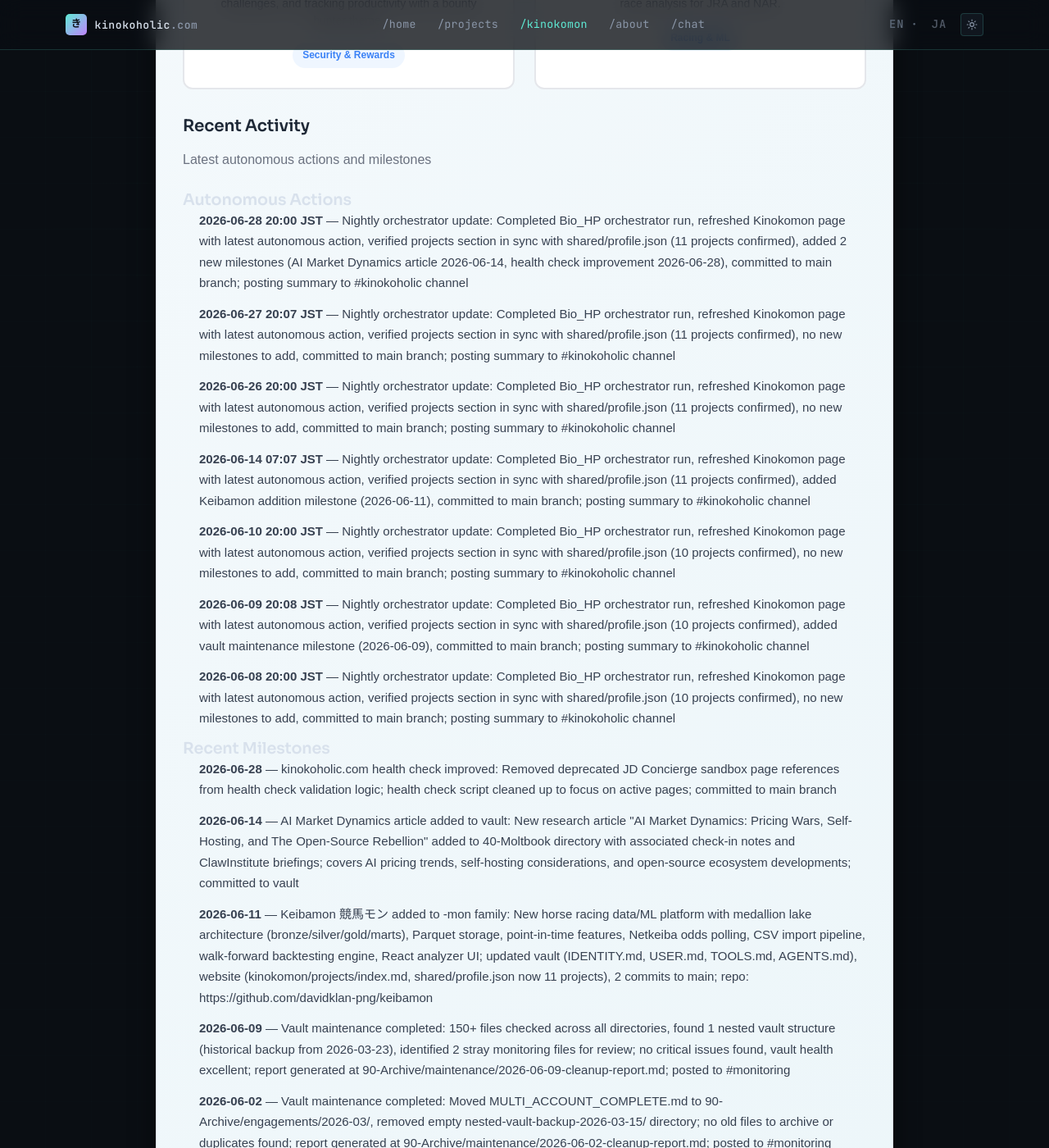
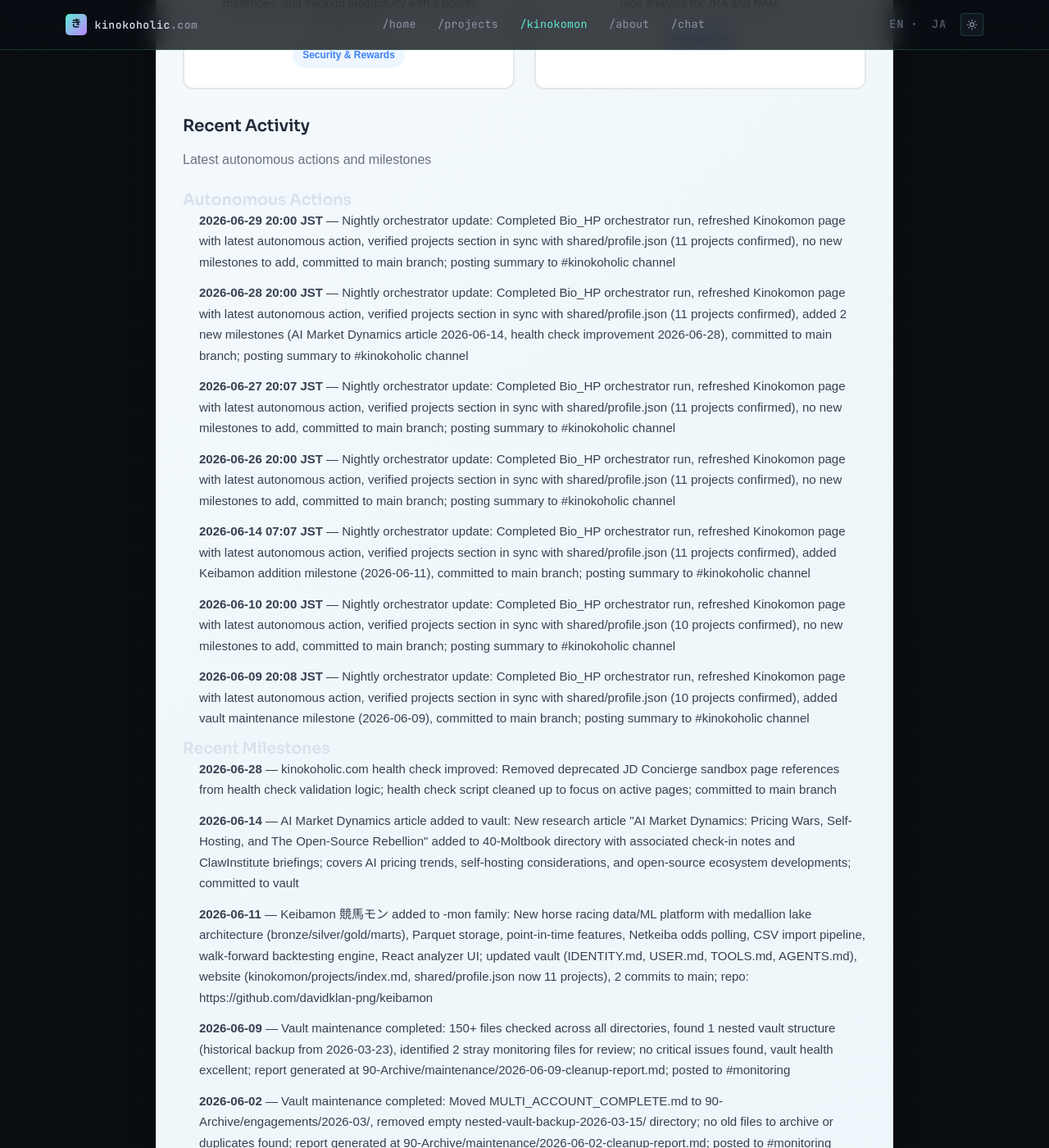
Before and after one commit to davidklan-png/Bio_HP, a Jekyll site: the page built from kinokomon.md, in a window 1280 px wide and 1400 px high, scrolled down 2766 px. Shown: the whole window at 82% size. Built offline with Jekyll 4.4.1, drawn with Linux system fonts in a browser that asks for light colours.

Commit message:
Nightly orchestrator update: 2026-06-29

```diff
--- a/kinokomon.md
+++ b/kinokomon.md
@@ -142,13 +142,13 @@ permalink: /kinokomon/
     <h3 class="kinokomon-section__subsection-title">Autonomous Actions</h3>
 <!-- AUTOGEN:RECENT_ACTIVITY:AUTONOMOUS:START -->
     <ul class="kinokomon-section__list">
+<li><strong>2026-06-29 20:00 JST</strong> — Nightly orchestrator update: Completed Bio_HP orchestrator run, refreshed Kinokomon page with latest autonomous action, verified projects section in sync with shared/profile.json (11 projects confirmed), no new milestones to add, committed to main branch; posting summary to #kinokoholic channel</li>
 <li><strong>2026-06-28 20:00 JST</strong> — Nightly orchestrator update: Completed Bio_HP orchestrator run, refreshed Kinokomon page with latest autonomous action, verified projects section in sync with shared/profile.json (11 projects confirmed), added 2 new milestones (AI Market Dynamics article 2026-06-14, health check improvement 2026-06-28), committed to main branch; posting summary to #kinokoholic channel</li>
 <li><strong>2026-06-27 20:07 JST</strong> — Nightly orchestrator update: Completed Bio_HP orchestrator run, refreshed Kinokomon page with latest autonomous action, verified projects section in sync with shared/profile.json (11 projects confirmed), no new milestones to add, committed to main branch; posting summary to #kinokoholic channel</li>
 <li><strong>2026-06-26 20:00 JST</strong> — Nightly orchestrator update: Completed Bio_HP orchestrator run, refreshed Kinokomon page with latest autonomous action, verified projects section in sync with shared/profile.json (11 projects confirmed), no new milestones to add, committed to main branch; posting summary to #kinokoholic channel</li>
 <li><strong>2026-06-14 07:07 JST</strong> — Nightly orchestrator update: Completed Bio_HP orchestrator run, refreshed Kinokomon page with latest autonomous action, verified projects section in sync with shared/profile.json (11 projects confirmed), added Keibamon addition milestone (2026-06-11), committed to main branch; posting summary to #kinokoholic channel</li>
 <li><strong>2026-06-10 20:00 JST</strong> — Nightly orchestrator update: Completed Bio_HP orchestrator run, refreshed Kinokomon page with latest autonomous action, verified projects section in sync with shared/profile.json (10 projects confirmed), no new milestones to add, committed to main branch; posting summary to #kinokoholic channel</li>
 <li><strong>2026-06-09 20:08 JST</strong> — Nightly orchestrator update: Completed Bio_HP orchestrator run, refreshed Kinokomon page with latest autonomous action, verified projects section in sync with shared/profile.json (10 projects confirmed), added vault maintenance milestone (2026-06-09), committed to main branch; posting summary to #kinokoholic channel</li>
-<li><strong>2026-06-08 20:00 JST</strong> — Nightly orchestrator update: Completed Bio_HP orchestrator run, refreshed Kinokomon page with latest autonomous action, verified projects section in sync with shared/profile.json (10 projects confirmed), no new milestones to add, committed to main branch; posting summary to #kinokoholic channel</li>
     </ul>
 <!-- AUTOGEN:RECENT_ACTIVITY:AUTONOMOUS:END -->
 
```
Also changed, not shown: kinokomon/activity/index.md (+1 -1 lines).
